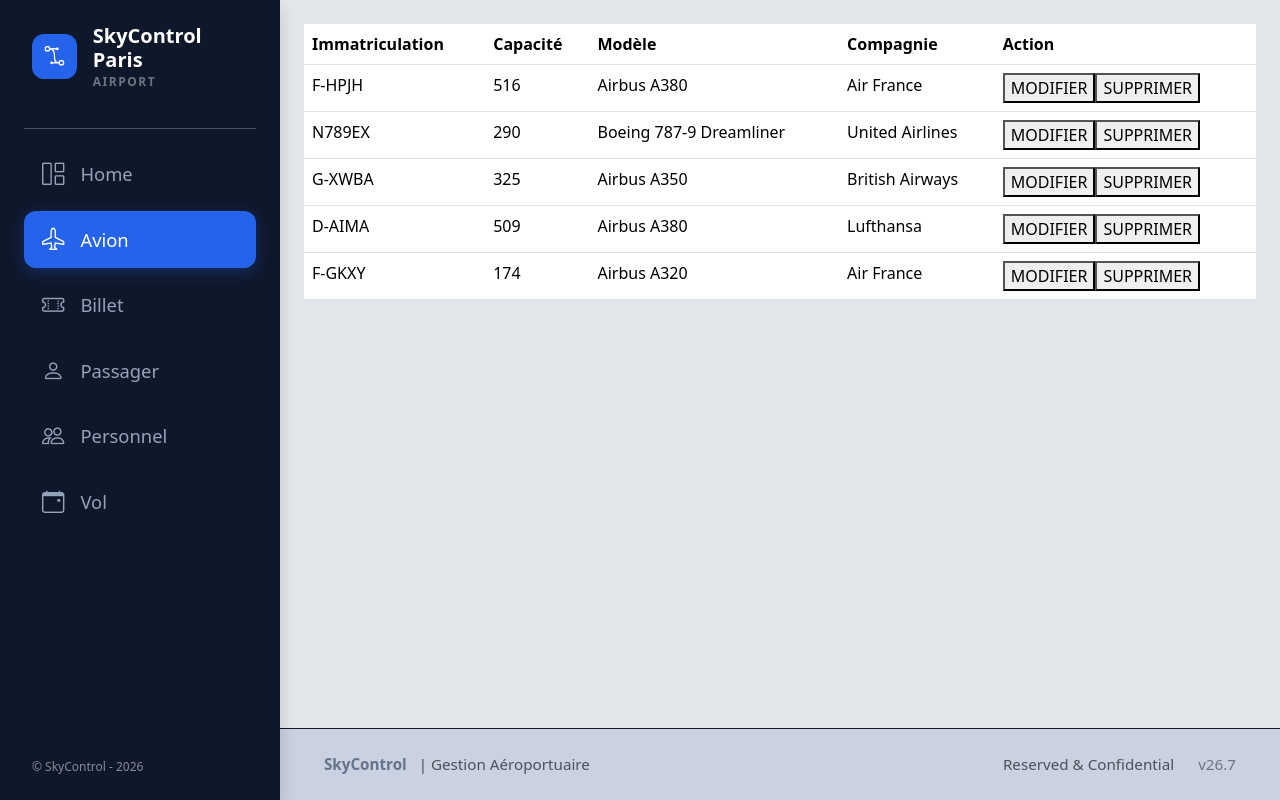
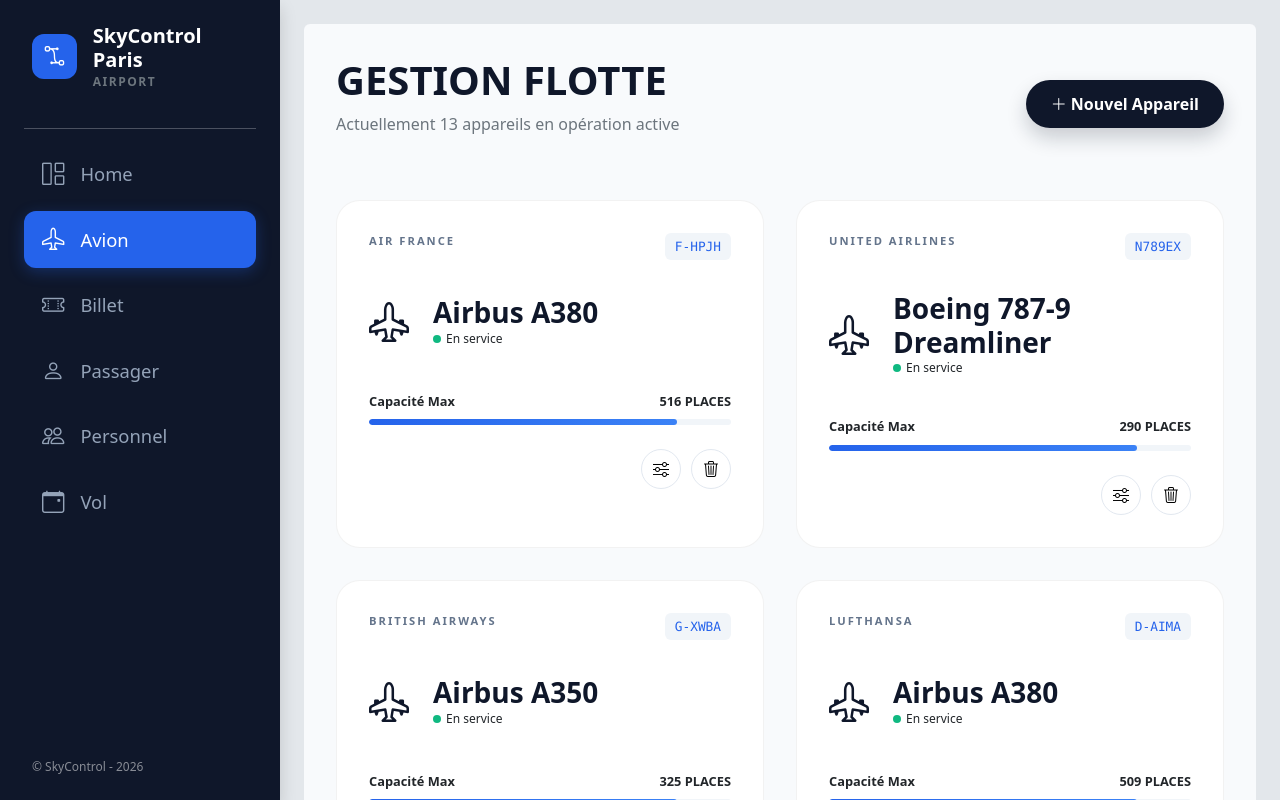
Before and after one commit to Palouziii/SkyControl, a React (Vite) app: page /Avion in a window 1280 px wide. Shown: the top 800 px of the page. Built offline with nearby package versions, Linux system fonts and the light colour scheme.

Commit message:
+ Style page Avions

```diff
--- a/package.json
+++ b/package.json
@@ -11,6 +11,7 @@
   },
   "dependencies": {
     "bootstrap": "^5.3.8",
+    "lucide-react": "^1.7.0",
     "react": "^19.2.4",
     "react-bootstrap": "^2.10.10",
     "react-dom": "^19.2.4",
--- a/src/components/Avion/AvionCard.jsx
+++ b/src/components/Avion/AvionCard.jsx
@@ -1,36 +1,67 @@
 import avionService from "../../services/AvionService";
+import "../../css/AvionCard.css";
 
 export default function AvionCard() {
   const avions = avionService.getAll();
 
   return (
-    <>
-      <table className="table table-strepid">
-        <thead>
-          <tr>
-            <th>Immatriculation</th>
-            <th>Capacité</th>
-            <th>Modèle</th>
-            <th>Compagnie</th>
-            <th>Action</th>
-          </tr>
-        </thead>
+    <div className="avion-page-container rounded">
+      <header className="fleet-header d-flex justify-content-between align-items-center mb-5">
+        <div>
+          <h1 className="fw-black text-uppercase tracking-tighter">Gestion Flotte</h1>
+          <p className="text-secondary">Actuellement {avions.length} appareils en opération active</p>
+        </div>
+        <button className="btn-premium">
+          <i className="bi bi-plus-lg"></i> Nouvel Appareil
+        </button>
+      </header>
 
-        <tbody>
-          {avions.map((avion) => (
-            <tr key={avion.immatriculation}>
-              <td>{avion.immatriculation}</td>
-              <td>{avion.capacite}</td>
-              <td>{avion.modele}</td>
-              <td>{avion.compagnie}</td>
-              <td>
-                <button>MODIFIER</button>
-                <button>SUPPRIMER</button>
-              </td>
-            </tr>
-          ))}
-        </tbody>
-      </table>
-    </>
+      {/* Grille Ultra-Moderne */}
+      <div className="fleet-grid">
+        {avions.map((avion) => (
+          <div className="fleet-card" key={avion.immatriculation}>
+            <div className="fleet-card-inner">
+
+              <div className="card-top">
+                <div className="compagnie-tag">{avion.compagnie}</div>
+                <div className="reg-number">{avion.immatriculation}</div>
+              </div>
+
+              <div className="card-mid">
+                <div className="plane-icon-wrapper">
+                  <i className="bi bi-airplane-engines"></i>
+                </div>
+                <div className="model-info">
+                  <h3>{avion.modele}</h3>
+                  <span className="status-indicator online">En service</span>
+                </div>
+              </div>
+
+              <div className="card-bottom">
+                <div className="capacity-info">
+                  <div className="progress-label">
+                    <span>Capacité Max</span>
+                    <span>{avion.capacite} PLACES</span>
+                  </div>
+                  <div className="progress-bar-custom">
+                    <div className="progress-fill" style={{width: '85%'}}></div>
+                  </div>
+                </div>
+
+                <div className="card-actions">
+                  <button className="action-btn circle-btn" title="Éditer">
+                    <i className="bi bi-sliders"></i>
+                  </button>
+                  <button className="action-btn circle-btn delete" title="Supprimer">
+                    <i className="bi bi-trash3"></i>
+                  </button>
+                </div>
+              </div>
+
+            </div>
+          </div>
+        ))}
+      </div>
+    </div>
   );
 }
--- /dev/null
+++ b/src/css/AvionCard.css
@@ -0,0 +1,149 @@
+/* src/css/AvionCard.css */
+
+.avion-page-container {
+  padding: 2rem;
+  background-color: #f8fafc;
+}
+
+.fw-black { font-weight: 900; font-size: 2.5rem; color: #0f172a; }
+
+/* Bouton Premium */
+.btn-premium {
+  background: #0f172a;
+  color: white;
+  border: none;
+  padding: 12px 25px;
+  border-radius: 100px;
+  font-weight: 600;
+  transition: all 0.3s;
+  box-shadow: 0 10px 20px rgba(15, 23, 42, 0.2);
+}
+
+.btn-premium:hover {
+  background: #2563eb;
+  transform: translateY(-2px);
+}
+
+/* Grille */
+.fleet-grid {
+  display: grid;
+  grid-template-columns: repeat(auto-fill, minmax(350px, 1fr));
+  gap: 2rem;
+}
+
+/* Carte Luxe */
+.fleet-card {
+  background: white;
+  border-radius: 24px;
+  border: 1px solid rgba(0,0,0,0.05);
+  position: relative;
+  transition: all 0.4s cubic-bezier(0.175, 0.885, 0.32, 1.275);
+}
+
+.fleet-card:hover {
+  transform: scale(1.02);
+  box-shadow: 0 30px 60px rgba(0,0,0,0.08);
+}
+
+.fleet-card-inner { padding: 2rem; }
+
+.card-top {
+  display: flex;
+  justify-content: space-between;
+  margin-bottom: 2rem;
+}
+
+.compagnie-tag {
+  font-size: 0.7rem;
+  font-weight: 800;
+  text-transform: uppercase;
+  color: #64748b;
+  letter-spacing: 2px;
+}
+
+.reg-number {
+  font-family: 'Monaco', monospace;
+  background: #f1f5f9;
+  padding: 4px 10px;
+  border-radius: 6px;
+  font-size: 0.8rem;
+  color: #2563eb;
+}
+
+.card-mid {
+  display: flex;
+  align-items: center;
+  gap: 1.5rem;
+  margin-bottom: 2.5rem;
+}
+
+.plane-icon-wrapper {
+  font-size: 2.5rem;
+  color: #0f172a;
+}
+
+.model-info h3 {
+  font-weight: 800;
+  margin: 0;
+  color: #0f172a;
+}
+
+.status-indicator {
+  font-size: 0.75rem;
+  display: flex;
+  align-items: center;
+  gap: 5px;
+}
+
+.status-indicator::before {
+  content: '';
+  width: 8px;
+  height: 8px;
+  background: #10b981;
+  border-radius: 50%;
+}
+
+/* Barre de progression custom */
+.progress-label {
+  display: flex;
+  justify-content: space-between;
+  font-size: 0.8rem;
+  margin-bottom: 8px;
+  font-weight: 600;
+}
+
+.progress-bar-custom {
+  height: 6px;
+  background: #f1f5f9;
+  border-radius: 10px;
+  overflow: hidden;
+  margin-bottom: 1.5rem;
+}
+
+.progress-fill {
+  height: 100%;
+  background: linear-gradient(90deg, #2563eb, #3b82f6);
+  border-radius: 10px;
+}
+
+/* Boutons d'actions */
+.card-actions {
+  display: flex;
+  gap: 10px;
+  justify-content: flex-end;
+}
+
+.circle-btn {
+  width: 40px;
+  height: 40px;
+  border-radius: 50%;
+  border: 1px solid #e2e8f0;
+  background: white;
+  display: flex;
+  align-items: center;
+  justify-content: center;
+  transition: 0.2s;
+}
+
+.circle-btn:hover { background: #0f172a; color: white; border-color: #0f172a; }
+.circle-btn.delete:hover { background: #ef4444; border-color: #ef4444; }
--- a/src/data/FakeData.js
+++ b/src/data/FakeData.js
@@ -6,4 +6,12 @@
     new Avion("G-XWBA", 325, "Airbus A350", "British Airways"),
     new Avion("D-AIMA", 509, "Airbus A380", "Lufthansa"),
     new Avion("F-GKXY", 174, "Airbus A320", "Air France"),
+    new Avion("A6-EEO", 517, "Airbus A380-800", "Emirates"),
+    new Avion("JA873A", 246, "Boeing 787-9", "All Nippon Airways"),
+    new Avion("B-LRA", 280, "Airbus A350-900", "Cathay Pacific"),
+    new Avion("PH-BVA", 381, "Boeing 777-300ER", "KLM"),
+    new Avion("VQ-BSK", 12, "Gulfstream G650ER", "Private Jet"),
+    new Avion("F-HNAV", 330, "Airbus A330-900neo", "Corsair"),
+    new Avion("F-HPJH", 516, "Airbus A380", "Air France"),
+    new Avion("N789EX", 290, "Boeing 787-9 Dreamliner", "United Airlines"),
 ];
```
Also changed, not shown: 1 other file (tests, documents, lock files or other folders).
